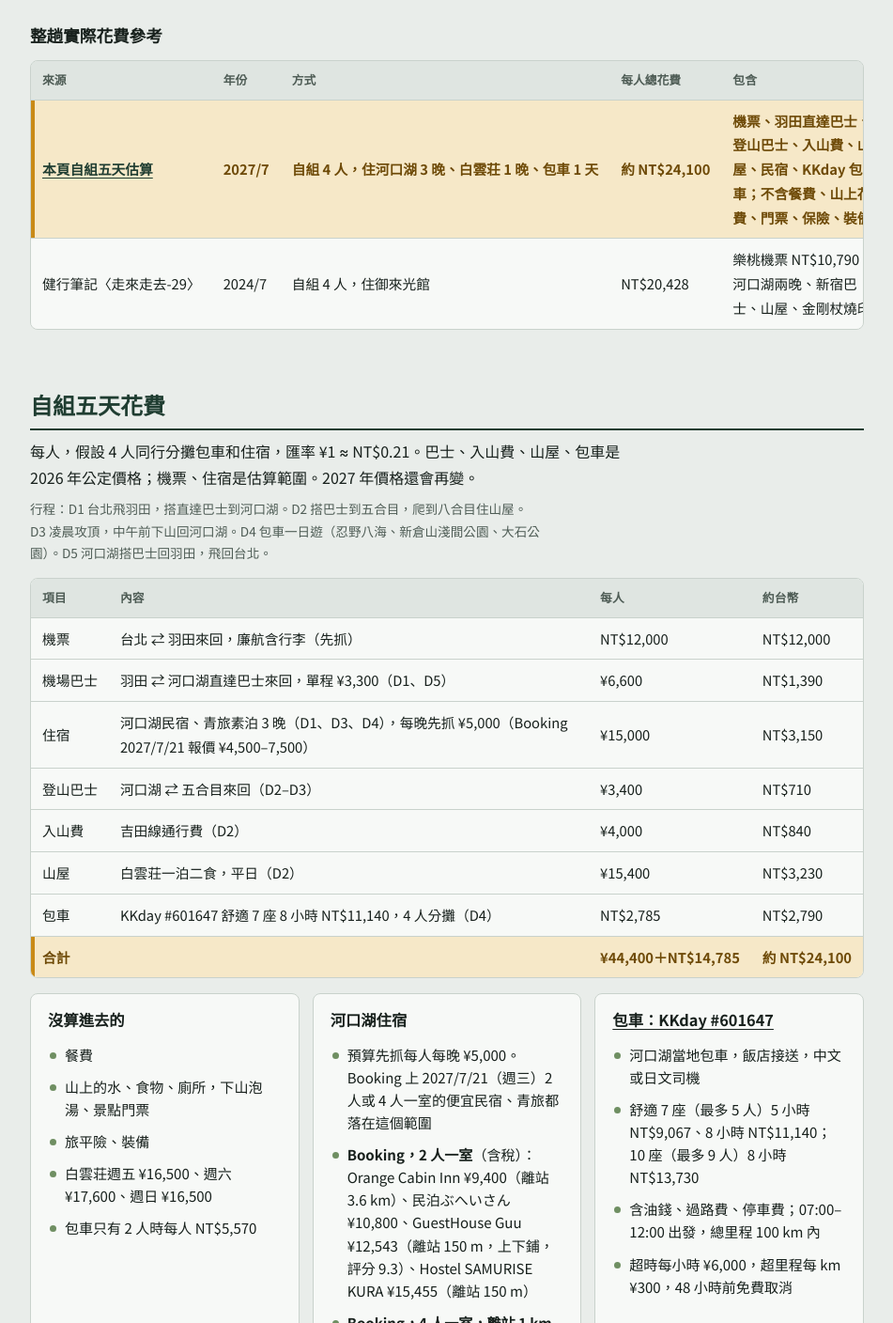
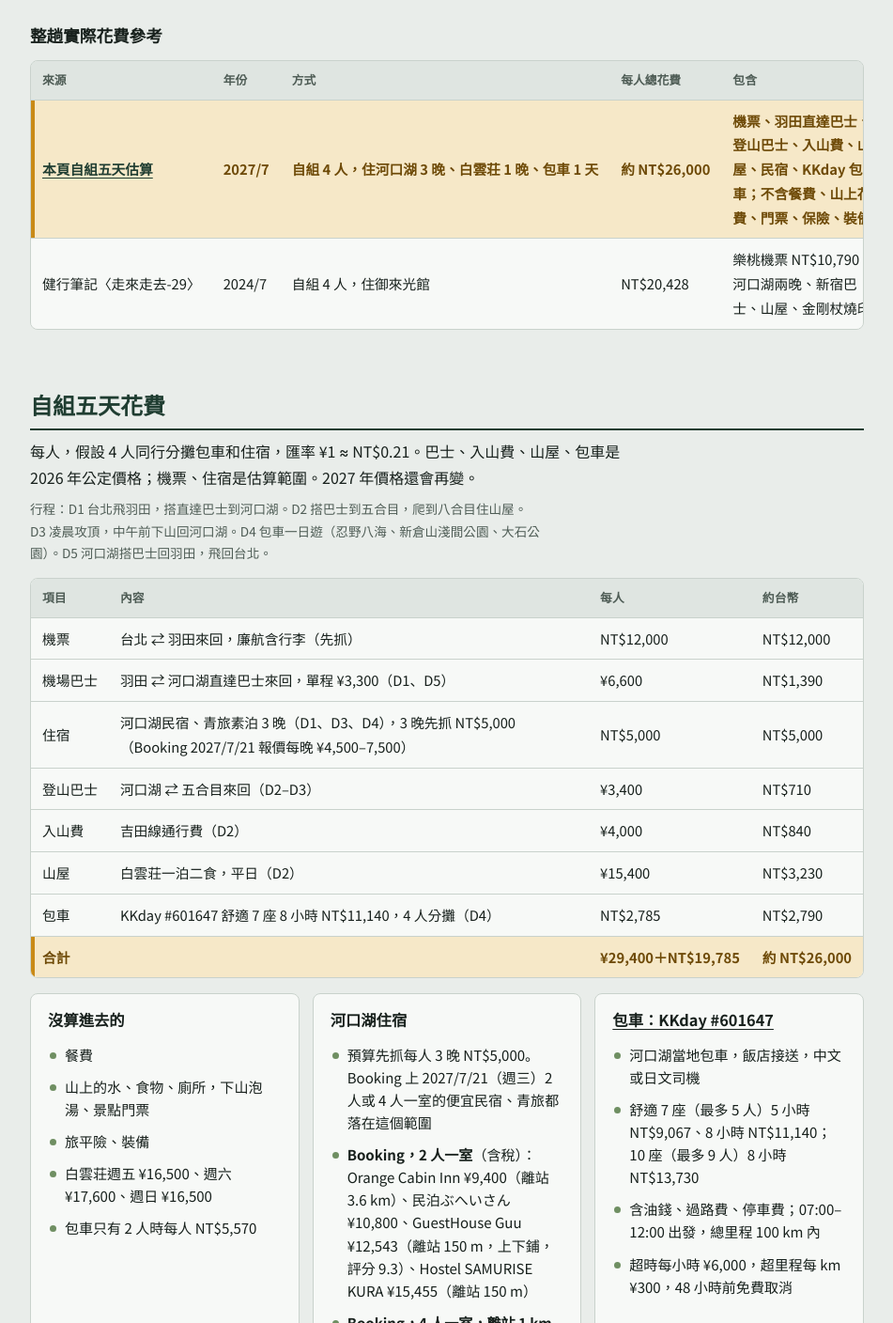
Before and after one commit to ryuichl/mountain100, a plain HTML site: page 2027-07-fuji/index.html in a window 1280 px wide. Shown: the part 1392-2800 px from the top of the page at 94% size, without its empty margins (164-1115 px from the left). Drawn offline with Linux system fonts and the light colour scheme.

Commit message:
富士山頁自組花費住宿改抓 3 晚 NT$5,000
Co-Authored-By: Claude Opus 5.5 <noreply@anthropic.com>

```diff
--- a/2027-07-fuji/index.html
+++ b/2027-07-fuji/index.html
@@ -51,7 +51,7 @@ summary{cursor:pointer;font-weight:700;color:var(--cedar)}
       <div><dt>開山期間</dt><dd>7/1 – 9/10</dd></div>
       <div><dt>入山費</dt><dd>¥4,000／人</dd></div>
       <div><dt>山屋一晚含兩餐</dt><dd>2026 八合目以上約 ¥12,000–17,600</dd></div>
-      <div><dt>自組五天估算</dt><dd>每人約 NT$24,100，不含餐費等</dd></div>
+      <div><dt>自組五天估算</dt><dd>每人約 NT$26,000，不含餐費等</dd></div>
       <div><dt>自組 vs 跟團價差</dt><dd>兩天登山段每人約 NT$11,500–14,500</dd></div>
       <div><dt>推薦時段</dt><dd>7/20–7/30、8/2–8/6 平日</dd></div>
       <div><dt>匯率假設</dt><dd>¥1 ≈ NT$0.21</dd></div>
@@ -90,7 +90,7 @@ summary{cursor:pointer;font-weight:700;color:var(--cedar)}
 <div class="tablewrap"><table>
   <thead><tr><th>來源</th><th>年份</th><th>方式</th><th>每人總花費</th><th>包含</th></tr></thead>
   <tbody>
-    <tr class="pick"><td><a href="#budget">本頁自組五天估算</a></td><td>2027/7</td><td>自組 4 人，住河口湖 3 晚、白雲荘 1 晚、包車 1 天</td><td>約 NT$24,100</td><td class="note">機票、羽田直達巴士、登山巴士、入山費、山屋、民宿、KKday 包車；不含餐費、山上花費、門票、保險、裝備</td></tr>
+    <tr class="pick"><td><a href="#budget">本頁自組五天估算</a></td><td>2027/7</td><td>自組 4 人，住河口湖 3 晚、白雲荘 1 晚、包車 1 天</td><td>約 NT$26,000</td><td class="note">機票、羽田直達巴士、登山巴士、入山費、山屋、民宿、KKday 包車；不含餐費、山上花費、門票、保險、裝備</td></tr>
     <tr><td>健行筆記〈走來走去-29〉</td><td>2024/7</td><td>自組 4 人，住御來光館</td><td>NT$20,428</td><td class="note">樂桃機票 NT$10,790、河口湖兩晚、新宿巴士、山屋、金剛杖燒印</td></tr>
   </tbody>
 </table></div>
@@ -103,12 +103,12 @@ summary{cursor:pointer;font-weight:700;color:var(--cedar)}
   <tbody>
     <tr><td>機票</td><td class="note">台北 ⇄ 羽田來回，廉航含行李（先抓）</td><td>NT$12,000</td><td>NT$12,000</td></tr>
     <tr><td>機場巴士</td><td class="note">羽田 ⇄ 河口湖直達巴士來回，單程 ¥3,300（D1、D5）</td><td>¥6,600</td><td>NT$1,390</td></tr>
-    <tr><td>住宿</td><td class="note">河口湖民宿、青旅素泊 3 晚（D1、D3、D4），每晚先抓 ¥5,000（Booking 2027/7/21 報價 ¥4,500–7,500）</td><td>¥15,000</td><td>NT$3,150</td></tr>
+    <tr><td>住宿</td><td class="note">河口湖民宿、青旅素泊 3 晚（D1、D3、D4），3 晚先抓 NT$5,000（Booking 2027/7/21 報價每晚 ¥4,500–7,500）</td><td>NT$5,000</td><td>NT$5,000</td></tr>
     <tr><td>登山巴士</td><td class="note">河口湖 ⇄ 五合目來回（D2–D3）</td><td>¥3,400</td><td>NT$710</td></tr>
     <tr><td>入山費</td><td class="note">吉田線通行費（D2）</td><td>¥4,000</td><td>NT$840</td></tr>
     <tr><td>山屋</td><td class="note">白雲荘一泊二食，平日（D2）</td><td>¥15,400</td><td>NT$3,230</td></tr>
     <tr><td>包車</td><td class="note">KKday #601647 舒適 7 座 8 小時 NT$11,140，4 人分攤（D4）</td><td>NT$2,785</td><td>NT$2,790</td></tr>
-    <tr class="pick"><td colspan="2">合計</td><td>¥44,400＋NT$14,785</td><td>約 NT$24,100</td></tr>
+    <tr class="pick"><td colspan="2">合計</td><td>¥29,400＋NT$19,785</td><td>約 NT$26,000</td></tr>
   </tbody>
 </table></div>
 <div class="tips">
@@ -125,7 +125,7 @@ summary{cursor:pointer;font-weight:700;color:var(--cedar)}
   <div class="box">
     <h3>河口湖住宿</h3>
     <ul>
-      <li>預算先抓每人每晚 ¥5,000。Booking 上 2027/7/21（週三）2 人或 4 人一室的便宜民宿、青旅都落在這個範圍</li>
+      <li>預算先抓每人 3 晚 NT$5,000。Booking 上 2027/7/21（週三）2 人或 4 人一室的便宜民宿、青旅都落在這個範圍</li>
       <li><b>Booking，2 人一室</b>（含稅）：Orange Cabin Inn ¥9,400（離站 3.6 km）、民泊ぶへいさん ¥10,800、GuestHouse Guu ¥12,543（離站 150 m，上下鋪，評分 9.3）、Hostel SAMURISE KURA ¥15,455（離站 150 m）</li>
       <li><b>Booking，4 人一室，離站 1 km 內</b>（含稅）：Hostel SAMURISE Mt Fuji ¥20,260、GuestHouse Guu ¥26,600、SAMURISE KURA ¥26,622、TOCORO. ¥28,914，每人約 ¥5,100–7,200</li>
       <li>Booking 上這天篩民宿、家庭旅館、日式旅館，97% 已經沒房或還沒開放，夏天要早訂</li>
```
